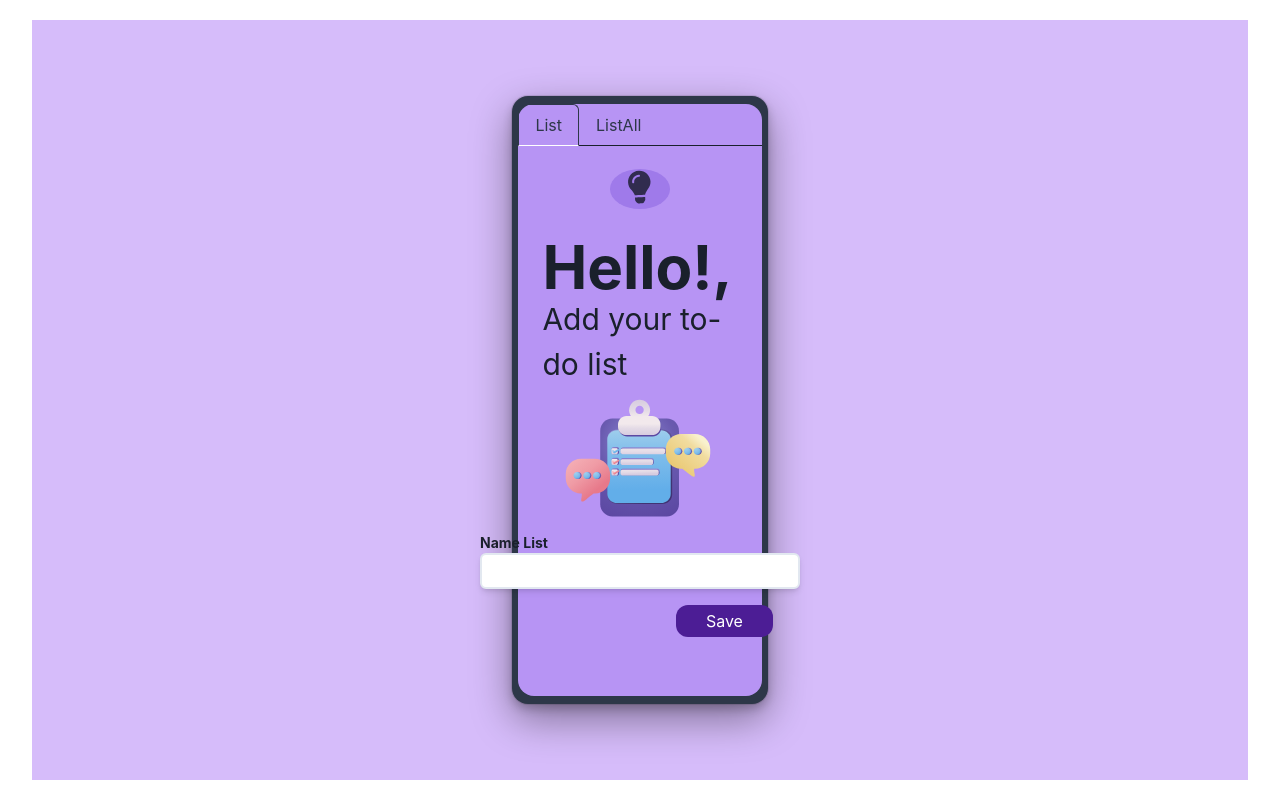
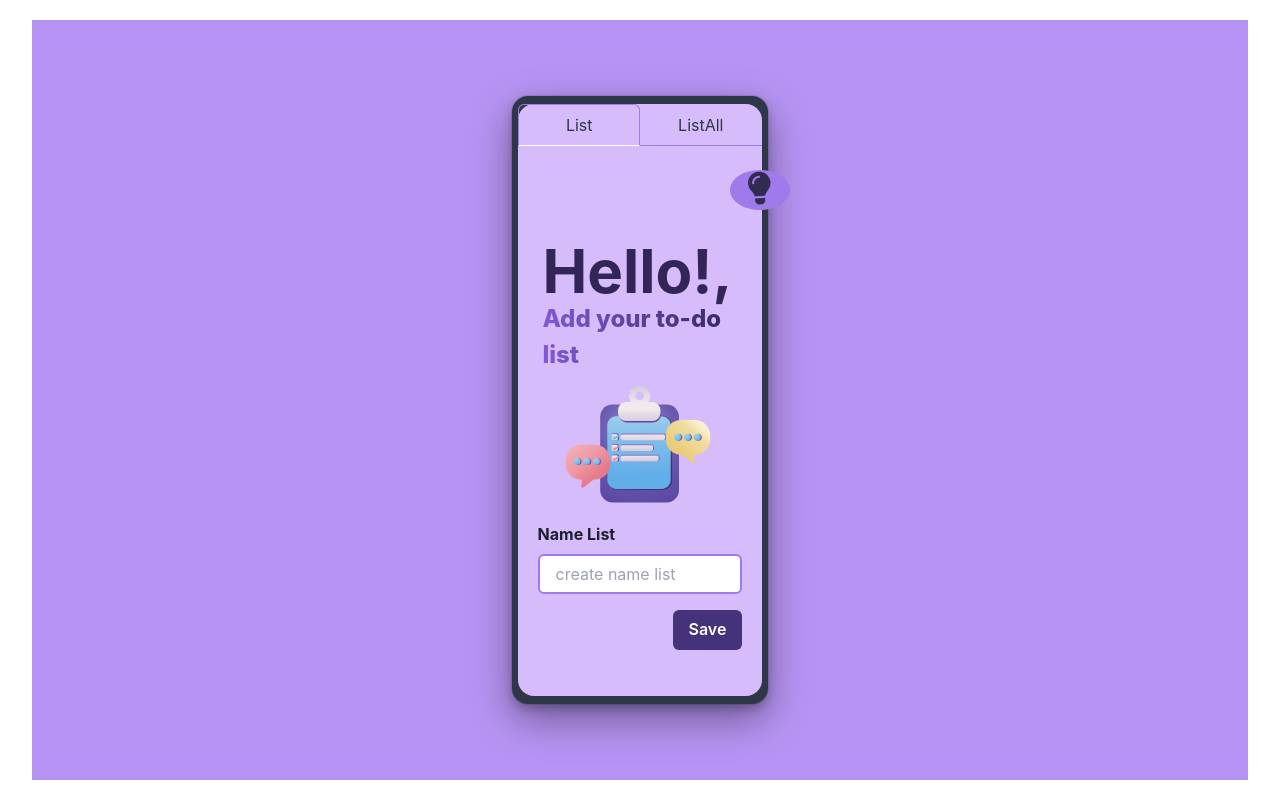
Before and after one commit to olliso17/task_go, a Next.js app in the folder front_end/: page / in a window 1280 px wide. Built offline with nearby package versions, Linux system fonts and the light colour scheme; no server answers.

Commit message:
feat(Front_end): update create list

```diff
--- a/front_end/components/CardAllAddList/index.tsx
+++ b/front_end/components/CardAllAddList/index.tsx
@@ -1,11 +1,12 @@
 import { postList } from "@/services/handler/list_handler"
-import { Box, Button, Flex, Heading, Text, useColorMode, useToast } from "@chakra-ui/react"
+import { Box, Button, Flex, FormControl, FormLabel, Heading, Input, Text, useColorMode, useToast } from "@chakra-ui/react"
 import Lottie from "lottie-react";
 import { useState } from "react"
 import { useMutation } from "react-query"
 import * as listAnimation from "public/list.json";
 import * as lightOff from "public/light_off.json";
 import * as lightOn from "public/light_on.json";
+import { Form, Formik } from "formik";
 
 
 const CardAllAddList = () => {
@@ -30,26 +31,52 @@ const CardAllAddList = () => {
     const style = { whidth: 40, height: 40, };
     return (
 
-        <Flex justifyContent="space-between" alignItems="center" className="m-2 h-80 flex-col ">
-            <Button backgroundColor="purple.400" rounded="50%" onClick={toggleColorMode}>
-                <Lottie style={style} animationData={colorMode == "light" ? lightOff : lightOn} />
-            </Button>
+        <Flex height="60vh" justifyContent="space-between" alignItems="center" className="m-2 h-80 flex-col ">
+            <Flex width={300} justifyContent="end">
+                <Button backgroundColor="purple.400" rounded="50%" onClick={toggleColorMode}>
+                    <Lottie style={style} animationData={colorMode == "light" ? lightOff : lightOn} />
+                </Button>
+            </Flex>
+
             <Box className="mt-7">
-                <Heading size='3xl'>Hello!,</Heading>
-                <Text fontSize='3xl'>Add your to-do list</Text>
+                <Heading textColor="purple.900" size='3xl'>Hello!,</Heading>
+                <Text
+                    bgGradient='linear(to-l, purple.900, purple.500)'
+                    bgClip='text'
+                    fontSize='2xl'
+                    fontWeight='extrabold'
+                >Add your to-do list</Text>
                 <Lottie animationData={listAnimation} />
             </Box>
 
-            <form onSubmit={onCreateList} className="flex flex-col w-80 ">
-                <label className="text-sm font-bold" htmlFor="nameList">
-                    <p>Name List</p>
-                </label>
-                <input onChange={(e) => setName(e.target.value)} className="h-9 p-2 text-sm text-violet-400 border-2 border-opacity hover:border-violet-800 shadow-md rounded-md" type="text" id="nameList" value={name}
-                />
-                <div className="flex w-11/12 items-end justify-end">
-                    <button type="submit" className="bg-violet-900 mt-4 w-1/3 p-1 rounded-xl hover:bg-violet-700 t text-white">Save</button>
-                </div>
-            </form>
+            <Formik
+                initialValues={{ name: '', }}
+                onSubmit={onCreateList}
+
+            >
+                {(props) => (
+
+                    <Form>
+                        <FormControl >
+                            <FormLabel fontWeight="bold">Name List</FormLabel>
+                            <Input backgroundColor="white" focusBorderColor="purple.900" borderColor="purple.400" borderWidth="2px" width="16vw" onChange={(e) => setName(e.target.value)} placeholder='create name list' />
+                        </FormControl>
+                        <Flex justifyContent="end">
+                            <Button
+                                mt={4}
+                                backgroundColor="purple.800"
+                                colorScheme='purple'
+                                textColor="white"
+                                isLoading={props.isSubmitting}
+                                type='submit'
+                            >
+                                Save
+                            </Button>
+                        </Flex>
+
+                    </Form>
+                )}
+            </Formik>
 
         </Flex>
 
--- a/front_end/components/CardStylePhone/index.tsx
+++ b/front_end/components/CardStylePhone/index.tsx
@@ -9,15 +9,15 @@ interface Props {
 }
 
 const CardStylePhone = ({ styleCss, contentCreateList, contentListAll }: Props) => {
-    const bg = useColorModeValue('purple.300', 'purple.900')
+    const bg = useColorModeValue('purple.200', 'purple.900')
     const textColor = useColorModeValue('gray.700','white')
     const colorSatack = useColorModeValue('gray.700','gray.900')
     return (
         <Center backgroundColor={colorSatack} width="20vw" p='6' height="76vh" padding="8px" boxShadow='dark-lg' rounded="2xl">
-            <Box backgroundColor={bg} width="19vw" borderRadius="16px" height="74vh">
-                <Tabs variant='enclosed'>
-                    <TabList>
-                        <Tab textColor={textColor}>List</Tab>
+            <Box backgroundColor={bg} width="19vw" borderRadius="16px" rounded="2xl" height="74vh">
+                <Tabs isFitted variant='enclosed'>
+                    <TabList borderColor="purple.400" mb="lem">
+                        <Tab  textColor={textColor}>List</Tab>
                         <Tab textColor={textColor}>ListAll</Tab>
 
                     </TabList>
--- a/front_end/pages/index.tsx
+++ b/front_end/pages/index.tsx
@@ -7,7 +7,7 @@ import { Box, Flex, Heading, useColorModeValue } from '@chakra-ui/react';
 
 
 export default function Home() {
-  const bg = useColorModeValue('purple.200', 'purple.700')
+  const bg = useColorModeValue('purple.300', 'purple.700')
   return (
     <>
       <Head>
```
